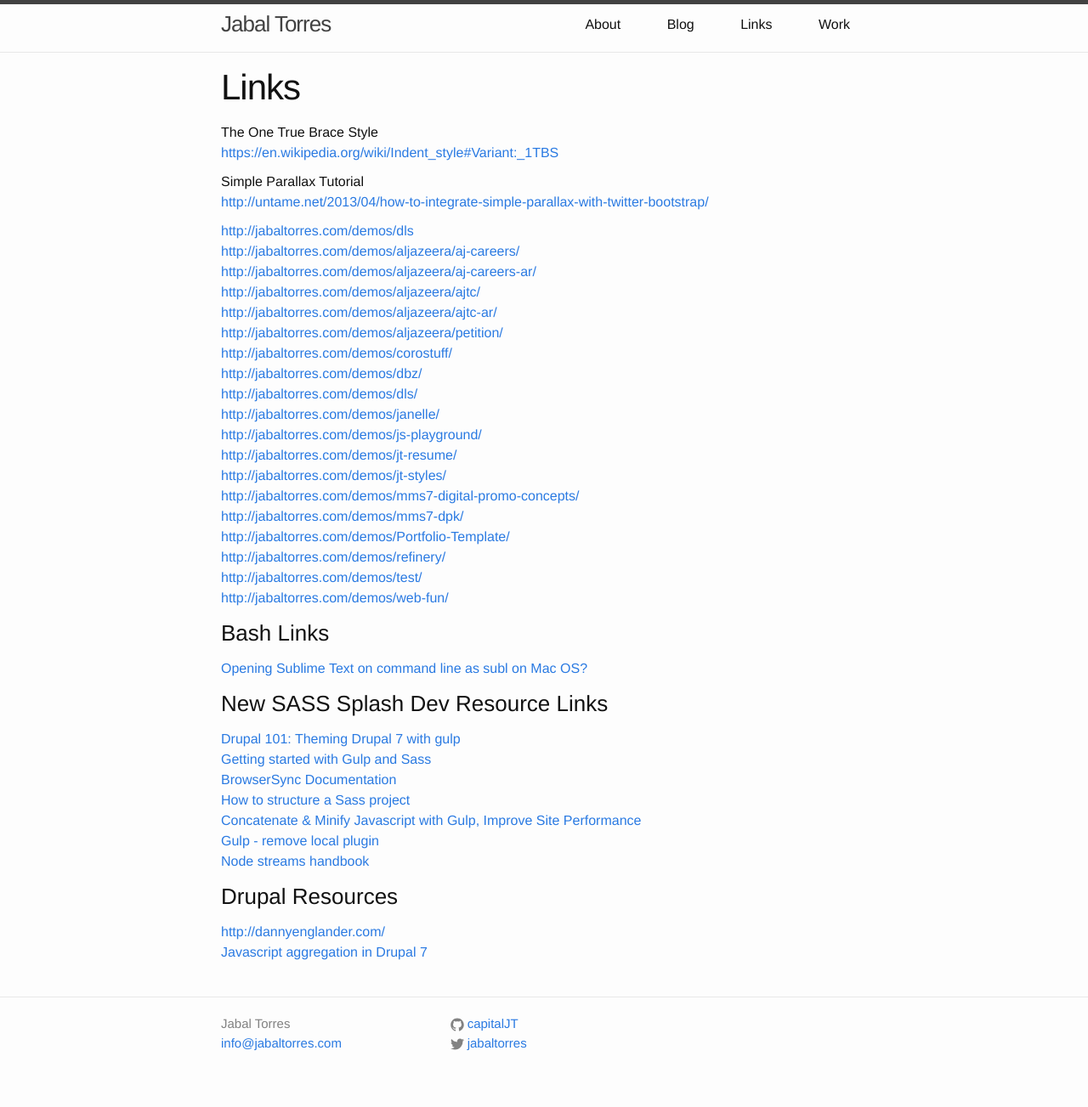
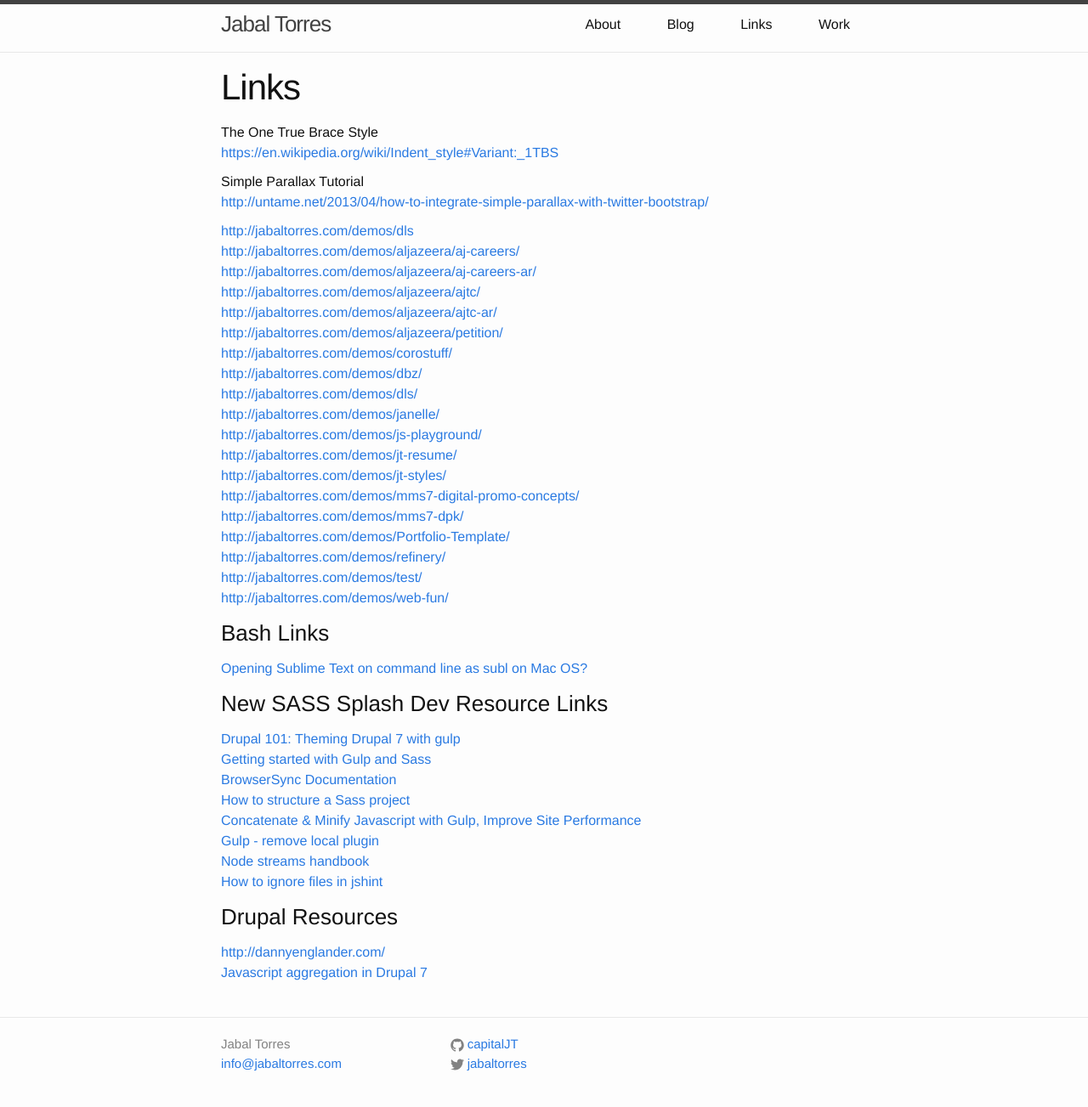
Before and after one commit to capitalJT/capitaljt.github.io, a Jekyll site: the page built from links.md, in a window 1280 px wide. Shown: the whole page at 85% size. Built offline with Jekyll 4.4.1, drawn with Linux system fonts in a browser that asks for light colours; nearby versions of some CDN libraries; a style sheet for code colours, icons or effects is not loaded; before the commit the page ends 1279 px from its top, so only the background shows below that.

Commit message:
Update links.md

```diff
--- a/links.md
+++ b/links.md
@@ -43,6 +43,7 @@
 [Concatenate & Minify Javascript with Gulp, Improve Site Performance](http://codehangar.io/concatenate-and-minify-javascript-with-gulp/)
 [Gulp - remove local plugin](http://stackoverflow.com/questions/33814009/gulp-remove-local-plugin)
 [Node streams handbook](https://github.com/substack/stream-handbook)
+[How to ignore files in jshint](http://stackoverflow.com/questions/14741110/have-jshint-ignore-certain-files-when-building-twitter-bootstrap#answer-14741346)
 
 
 ### Drupal Resources
```
